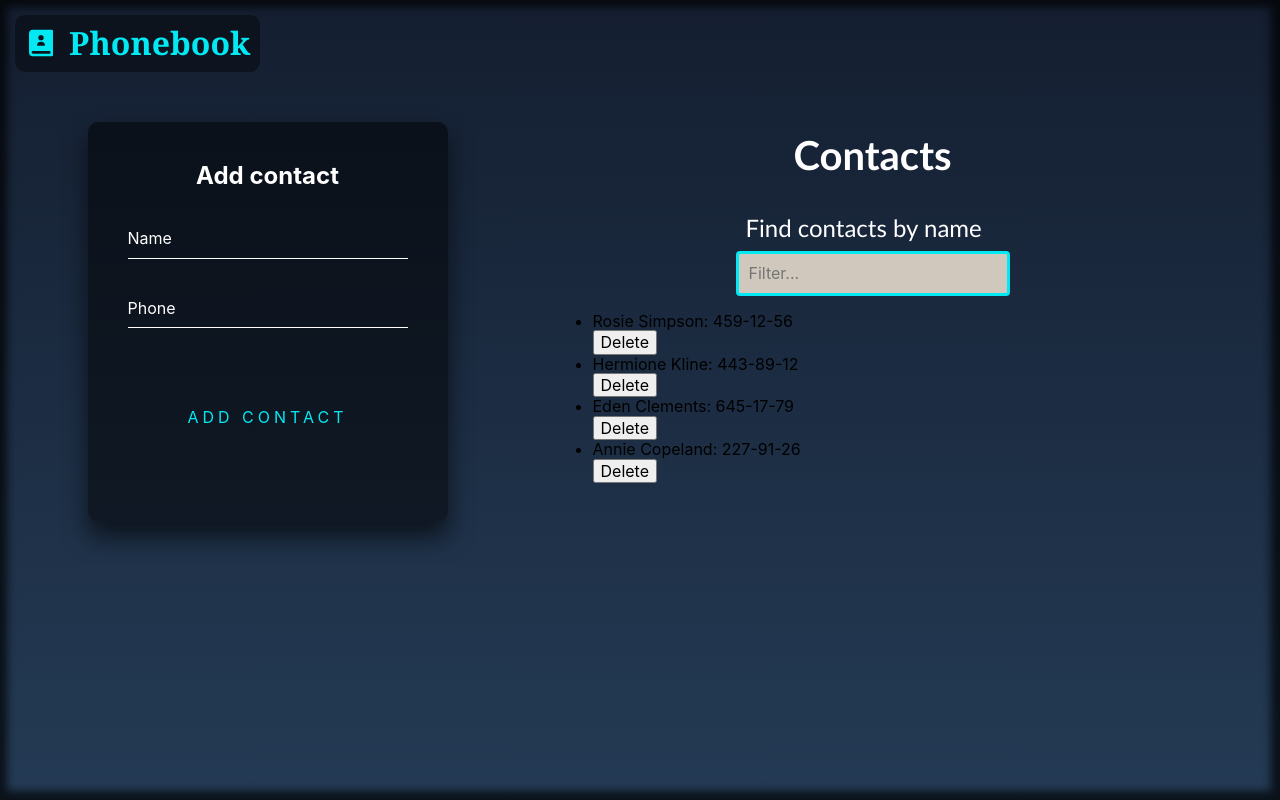
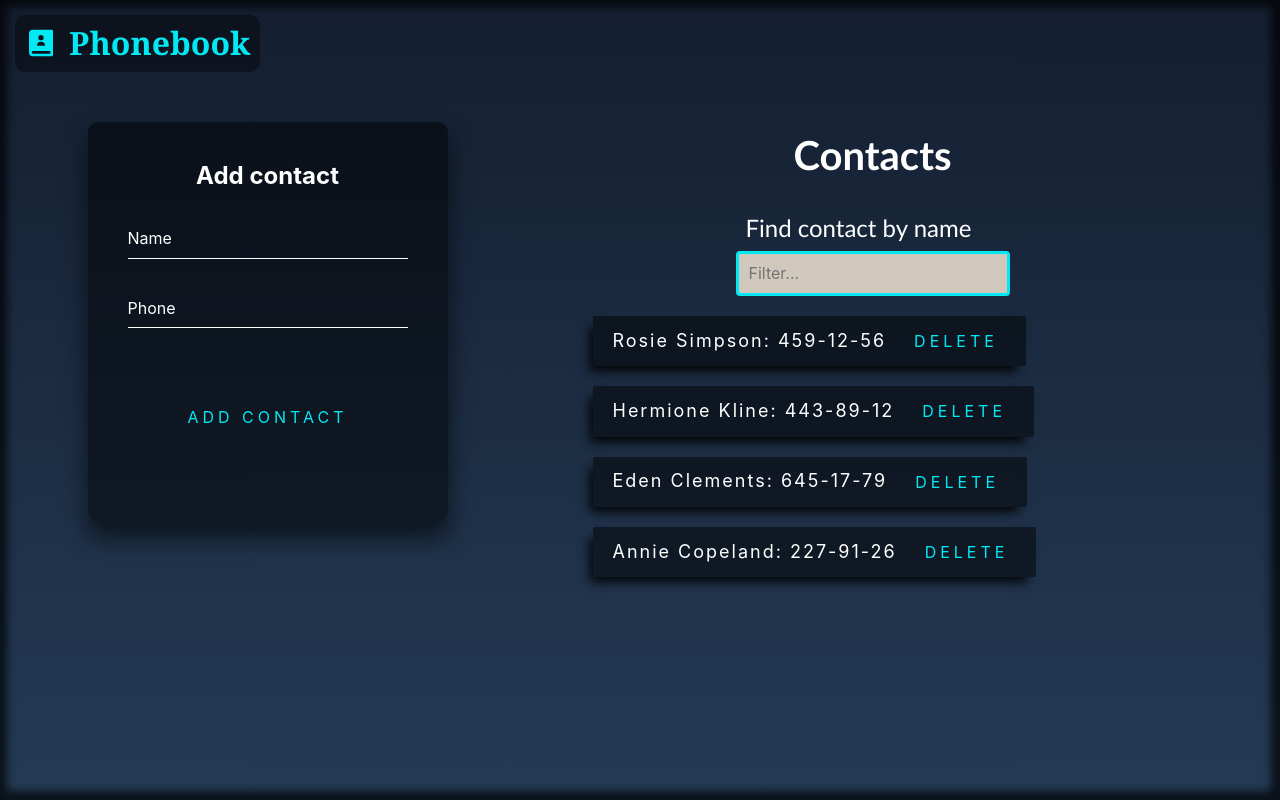
Before and after one commit to Oleggman/goit-react-hw-02-phonebook, a React (Create React App) app: page / in a window 1280 px wide. Built offline with nearby package versions, Linux system fonts and the light colour scheme.

Commit message:
Styled contacts list

```diff
--- a/src/components/Contact/Contact.jsx
+++ b/src/components/Contact/Contact.jsx
@@ -1,8 +1,10 @@
-export const Contact = ({ contact: { id, name, number}, onDeleteContact }) => {
+import { ContactItem, DeleteBtn } from "./Contact.styled";
+
+export const Contact = ({ contact: { id, name, number }, onDeleteContact }) => {
   return (
-    <li>
+    <ContactItem>
       <p>{name}: {number}</p>
-      <button type="button" onClick={() => onDeleteContact(id)}>Delete</button>
-    </li>
+      <DeleteBtn type="button" onClick={() => onDeleteContact(id)}>Delete</DeleteBtn>
+    </ContactItem>
   );
 }
--- a/src/components/Contact/Contact.styled.js
+++ b/src/components/Contact/Contact.styled.js
@@ -0,0 +1,42 @@
+import styled from "styled-components";
+
+export const ContactItem = styled.li`
+  display: flex;
+  gap: 20px;
+  align-items: center;
+  width: fit-content;
+  background: rgba(0,0,0,.5);
+  color: #fff;
+  font-size: 18px;
+  letter-spacing: 2px;
+  border-radius: 2px;
+  padding: 12px 20px;
+  box-shadow: rgba(0, 0, 0, 0.93) -6px 8px 10px -3px;
+`;
+
+export const DeleteBtn = styled.button`
+  cursor: pointer;
+   display: inline-block;
+  padding: 4px 8px;
+  color: #03e9f4;
+  font-size: 16px;
+  text-decoration: none;
+  text-transform: uppercase;
+  overflow: hidden;
+  transition: .5s;
+  letter-spacing: 4px;
+  cursor: pointer;
+  background-color: transparent;
+  border: none;
+  outline: none;
+
+  &:hover {
+    background: #03e9f4;
+    color: #fff;
+    border-radius: 5px;
+    box-shadow: 0 0 5px #03e9f4,
+                0 0 25px #03e9f4,
+                0 0 50px #03e9f4,
+                0 0 100px #03e9f4;
+  }
+`;
--- a/src/components/ContactsBook/ContactsBook.jsx
+++ b/src/components/ContactsBook/ContactsBook.jsx
@@ -1,16 +1,17 @@
 import { Contact } from "components/Contact/Contact";
+import { ContactsUL } from "./ContactsBook.styled";
 
 export const ContactsBook = ({ contacts, onDeleteContact }) => {
   return (
     <div>
-      <ul>
+      <ContactsUL>
         {contacts.map(contact =>
           <Contact
             key={contact.id}
             contact={contact}
             onDeleteContact={onDeleteContact}
           />)}
-      </ul>
+      </ContactsUL>
     </div>
   );
 }
--- a/src/components/ContactsBook/ContactsBook.styled.js
+++ b/src/components/ContactsBook/ContactsBook.styled.js
@@ -0,0 +1,8 @@
+import styled from "styled-components";
+
+export const ContactsUL = styled.ul`
+  list-style: none;
+  display: flex;
+  flex-direction: column;
+  gap: 20px;
+`;
--- a/src/components/Filter/Filter.jsx
+++ b/src/components/Filter/Filter.jsx
@@ -3,7 +3,7 @@ import { InputFilter, FilterTitle, FilterBox } from "./Filter.styled";
 export const Filter = ({ filter, onInputFilter }) => {
   return (
     <FilterBox>
-      <FilterTitle>Find contacts by name</FilterTitle>
+      <FilterTitle>Find contact by name</FilterTitle>
       <InputFilter placeholder="Filter..." type="text" value={filter} onChange={onInputFilter} />
     </FilterBox>
   );
--- a/src/components/Filter/Filter.styled.js
+++ b/src/components/Filter/Filter.styled.js
@@ -2,7 +2,7 @@ import styled from "styled-components";
 
 export const FilterBox = styled.div`
   width: fit-content;
-  margin: 0 auto;
+  margin: 0 auto 20px;
 `;
 
 export const InputFilter = styled.input`
```
